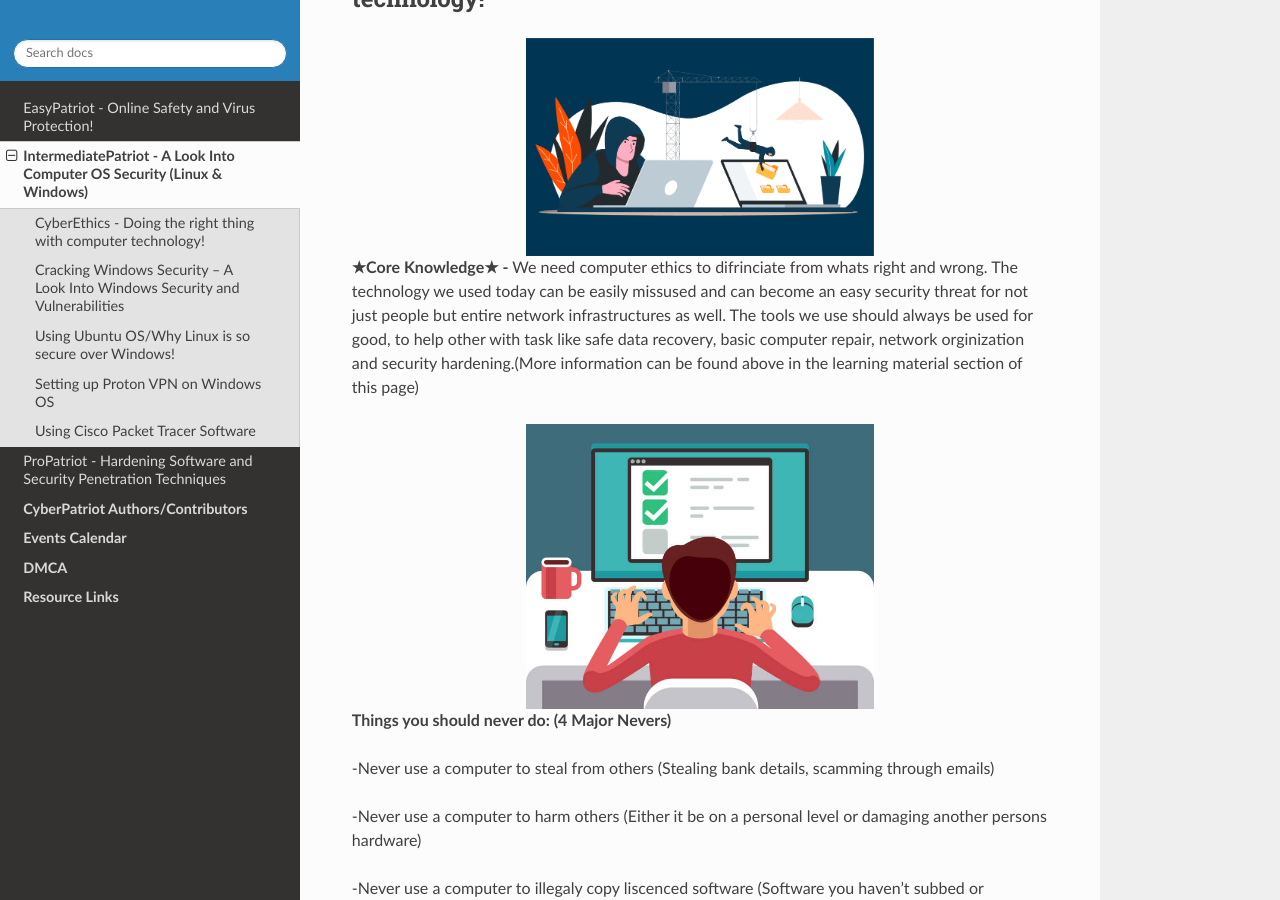
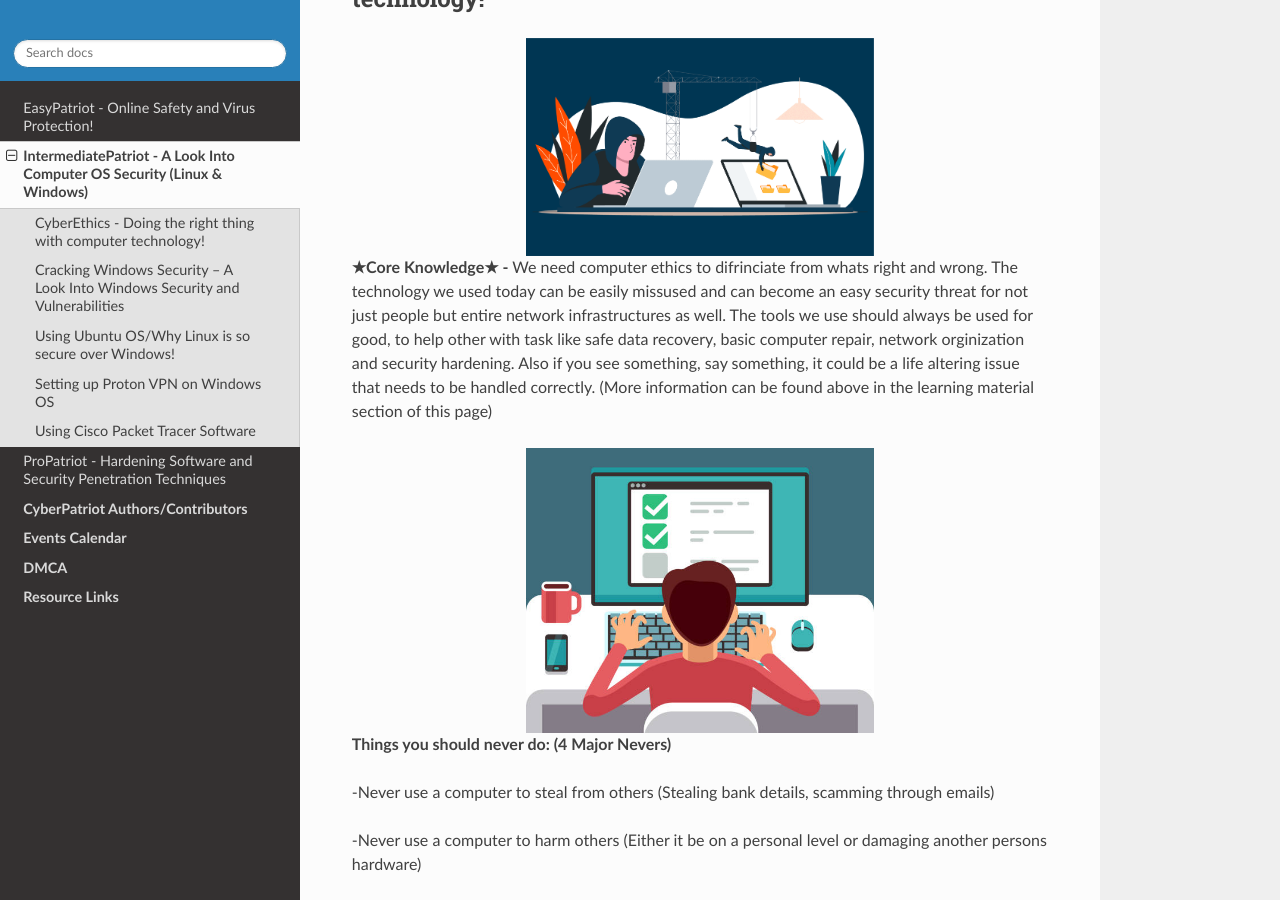
Before and after one commit to natt96z/cybersac, a Sphinx documentation site: the page built from docs/source/MediumCybersac.rst, in a window 1280 px wide and 900 px high, scrolled down 778 px. Built offline with Sphinx 7.4.7 and the Read the Docs theme 2.0.0, drawn with Linux system fonts in a browser that asks for light colours; pages that are not in the unit, such as notebooks, are missing from menus.

Commit message:
Update MediumCybersac.rst

```diff
--- a/docs/source/MediumCybersac.rst
+++ b/docs/source/MediumCybersac.rst
@@ -41,7 +41,7 @@ CyberEthics - Doing the right thing with computer technology!
    :width: 50%
    :align: center
 
-**★Core Knowledge★ -** We need computer ethics to difrinciate from whats right and wrong. The technology we used today can be easily missused and can become an easy security threat for not just people but entire network infrastructures as well. The tools we use should always be used for good, to help other with task like safe data recovery, basic computer repair, network orginization and security hardening.(More information can be found above in the learning material section of this page)
+**★Core Knowledge★ -** We need computer ethics to difrinciate from whats right and wrong. The technology we used today can be easily missused and can become an easy security threat for not just people but entire network infrastructures as well. The tools we use should always be used for good, to help other with task like safe data recovery, basic computer repair, network orginization and security hardening. Also if you see something, say something, it could be a life altering issue that needs to be handled correctly. (More information can be found above in the learning material section of this page)
 
 .. image:: https://raw.githubusercontent.com/natt96z/cybersac/main/docs/img/istockphoto-941665020-612x612.jpg
    :width: 50%
```
